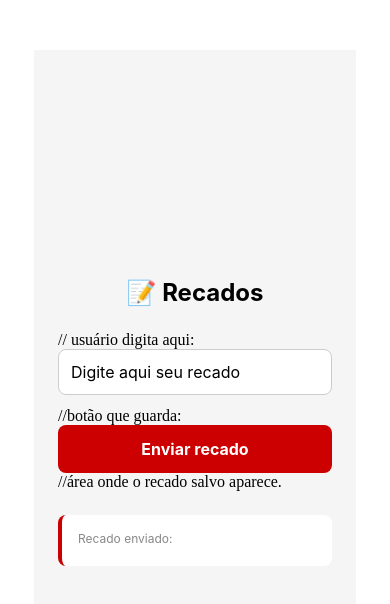
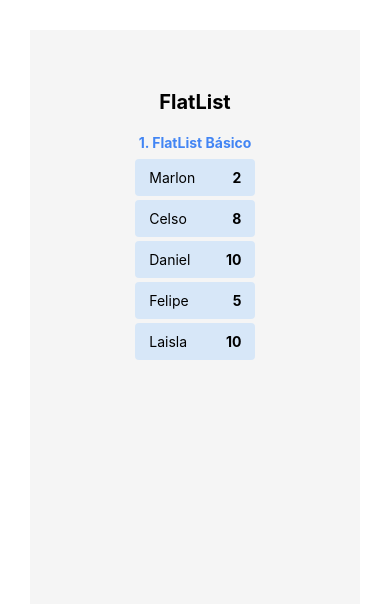
Before and after one commit to laisla-tararan/first-app, a React Native app: screen / in a window 390 px wide. Shown: the top 604 px of the page. Built offline with nearby package versions, Linux system fonts and the light colour scheme.

Commit message:
aula dia 04/05

```diff
--- a/src/App.js
+++ b/src/App.js
@@ -3,11 +3,13 @@ import ContadorExample from "./hooks/useState_example";
 import TelaDeLogin from "./hooks/useRef_example";
 import TelaMoeda from "./hooks/useEffect_example";
 import Recados from "./hooks/exercicio-recados";
+import FormularioExemplos from "./text_input/formulario";
+import FlatListExemplo from "./flatlist/flatlist";
 
 export default function App() {
   return (
     <View style={styles.container}>
-      <Recados/>
+      <FlatListExemplo/>
     </View>
   );
 };
@@ -15,9 +17,7 @@ export default function App() {
   const styles = StyleSheet.create ({
     container: {
       gap: 10,
-      padding: 50,
-      justifyContent: 'center',
-      alignItems: 'center',
+      padding: 30,
       flex: 1
     }
   });
--- /dev/null
+++ b/src/exercicio_flatlist-textinput/exercicio.js
@@ -0,0 +1,3 @@
+export default function ListaDeCompras(){
+
+}
--- /dev/null
+++ b/src/flatlist/cardItem.js
@@ -0,0 +1,21 @@
+import { StyleSheet, Text, View, FlatList } from "react-native";
+
+export default function CardItem({ nome, nota }){
+    return(
+        <View style={styles.linha}>
+            <Text> {nome} </Text>
+            <Text style={{fontWeight: 'bold'}}> {nota} </Text>
+        </View>
+    )
+}
+
+const styles = StyleSheet.create({
+    linha: {
+        flexDirection: "row",
+        justifyContent: "space-between",
+        padding: 10,
+        backgroundColor: "#d7e7f8",
+        marginBottom: 4,
+        borderRadius: 4,
+    },
+});
--- /dev/null
+++ b/src/flatlist/flatlist.js
@@ -0,0 +1,65 @@
+import { FlatList, Text, View, StyleSheet } from "react-native"
+import CardItem from "./cardItem"
+
+export default function FlatListExemplo(){
+    const alunos = [
+        {id: '1', nome: 'Marlon', nota: '2'},
+        {id: '2', nome: 'Celso', nota: '8'},
+        {id: '3', nome: 'Daniel', nota: '10'},
+        {id: '4', nome: 'Felipe', nota: '5'},
+        {id: '5', nome: 'Laisla', nota: '10'},
+    ]
+
+    return(
+        <View style={styles.container}>
+            <Text style={styles.titulo}> FlatList </Text>
+            <View styles={styles.exemploLista}>
+                <Text style={styles.subtitulo}> 1. FlatList Básico </Text>
+                <FlatList
+                    scrollEnabled={true}
+                    data={alunos}
+                    keyExtractor={(item) => item.id}
+                    renderItem={({item:aluno}) => (
+                        <CardItem nome={aluno.nome} nota={aluno.nota}/>
+                    )}
+                />
+            </View>
+        </View>
+    )
+}
+
+const styles = StyleSheet.create({
+    container: {
+        flex: 1,
+        alignItems: "center",
+        backgroundColor: "#f5f5f5",
+        paddingTop: 60,
+    },
+    titulo: {
+        fontSize: 20,
+        fontWeight: "bold",
+        marginBottom: 20,
+    },
+    subtitulo: {
+        fontSize: 14,
+        fontWeight: "bold",
+        color: "#4285f4",
+        marginBottom: 8,
+    },
+    exemploLista: {
+        width: "80%",
+        height: 250,
+        padding: 16,
+        marginBottom: 16,
+        backgroundColor: "#fff",
+        borderRadius: 8,
+    },
+    linha: {
+        flexDirection: "row",
+        justifyContent: "space-between",
+        padding: 10,
+        backgroundColor: "#f5f5f5",
+        marginBottom: 4,
+        borderRadius: 4,
+    },
+});
--- /dev/null
+++ b/src/text_input/formulario.js
@@ -0,0 +1,117 @@
+import { useState } from "react";
+import { Alert, StyleSheet, Text, TextInput, TouchableOpacity, View } from "react-native";
+
+export default function FormularioExemplos(){
+    const [nome, setNome] = useState('');
+    const [idade, setIdade] = useState([]);
+
+    const [tarefa, setTarefa] = useState('');
+    const [prioridade, setPrioridade] = useState('');
+
+    function handleEnviar(){
+        if (nome === '' & idade === ''){
+            Alert.alert('Atenção!', 'Os campos devem ser preenchidos.');
+            return
+        }
+        console.log('Nome:', nome, 'Idade:', idade);
+        setNome('');
+        setIdade(''); //reseta após clicar para enviar.
+    }
+    function handleAdicionar(){
+        if(tarefa.trim() === ''){
+            Alert.alert('Atenção!', 'O nome da tarefa não pode ficar vazio!'); //se não add nome e clicar no botão, aparece o alerta.
+            return
+        }
+        console.log('Tarefa:', tarefa, 'Prioridade:', prioridade || 'normal') //se o usuário não digitar uma prioridade, será indicado a prioridade normal.
+        setTarefa('');
+        setPrioridade('');
+    }
+
+    return(
+        <View style={styles.container}>
+            <Text style={styles.titulo}> Formulários </Text>
+            <View style={styles.exemplo}>
+                <Text style={styles.subtitulo}> 1. Formulário com Envio </Text>
+                <TextInput
+                    style={styles.input}
+                    value={nome}
+                    onChangeText={setNome}
+                    placeholder="Seu nome"
+                />
+                <TextInput
+                    style={styles.input}
+                    value={idade}
+                    onChangeText={setIdade}
+                    placeholder="Sua idade"
+                    keyboardType="numeric"
+                />
+                <TouchableOpacity style={styles.botao} onPress={handleEnviar}>
+                    <Text style={styles.textoBotao}> Enviar </Text>
+                </TouchableOpacity>
+            </View>
+            <View style={styles.exemplo}>
+                <Text style={styles.subtitulo}> 2. Validação </Text>
+                <TextInput
+                    style={styles.input}
+                    value={tarefa}
+                    onChangeText={setTarefa}
+                    placeholder="Nome da Tarefa"
+                />
+                <TextInput
+                    style={styles.input}
+                    value={prioridade}
+                    onChangeText={setPrioridade}
+                    placeholder="Prioridade (alta, média ou baixa)"
+                />
+                <TouchableOpacity style={styles.botao} onPress={handleAdicionar}>
+                    <Text style={styles.textoBotao}> Adicionar</Text>
+                </TouchableOpacity>
+            </View>
+        </View>
+    )
+}
+
+const styles = StyleSheet.create({
+    container: {
+        flex: 1,
+        justifyContent: "center",
+        alignItems: "center",
+        backgroundColor: "#f5f5f5",
+    },
+    titulo: {
+        fontSize: 20,
+        fontWeight: "bold",
+        marginBottom: 20,
+    },
+    subtitulo: {
+        fontSize: 14,
+        fontWeight: "bold",
+        color: "#4285f4",
+        marginBottom: 8,
+    },
+    exemplo: {
+        width: '80%',
+        padding: 16,
+        marginBottom: 16,
+        backgroundColor: "#fff",
+        borderRadius: 8,
+    },
+    input: {
+        borderWidth: 1,
+        borderColor: "#ddd",
+        borderRadius: 8,
+        padding: 12,
+        marginBottom: 8,
+    },
+    botao: {
+        backgroundColor: "#4285f4",
+        padding: 12,
+        borderRadius: 8,
+        alignItems: "center",
+        marginTop: 4,
+    },
+    textoBotao: {
+        color: "#fff",
+        fontWeight: "bold",
+    },
+})
```
Also changed, not shown: src/exercicio_flatlist-textinput/listaDeCompras.js (added, +55 -0 lines).
